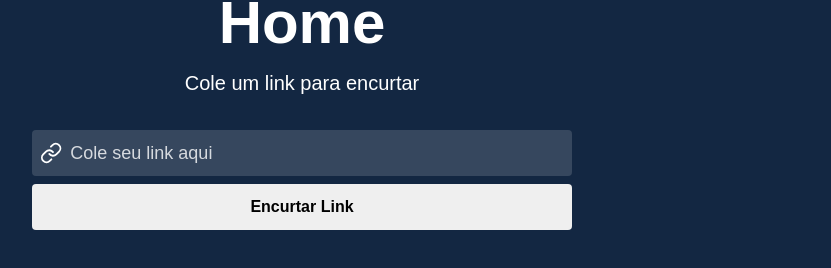
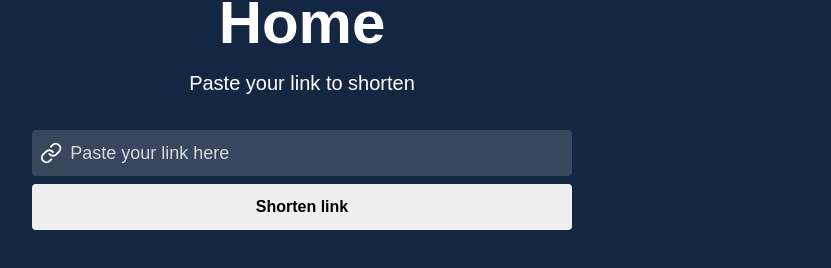
Before and after one commit to yullobomfim/meulink, a React (Create React App) app: page / in a window 1280 px wide. Shown: the part 390-658 px from the top of the page, without its empty margins (338-1169 px from the left). Built offline with nearby package versions, Linux system fonts and the light colour scheme.

Commit message:
HandleButton

```diff
--- a/src/pages/Home/index.js
+++ b/src/pages/Home/index.js
@@ -1,21 +1,32 @@
 import { FiLink } from 'react-icons/fi'
 import './home.css'
 import Menu from '../../components/menu'
+import { useState} from 'react';
+
 
 export default function Home() {
+const [link, setLink] = useState('');
+
+  function handleShortLink(){
+    alert( "My link is "+ link)
+  }
   return (
     <div className="container-home">
       <div className="logo">
         <img src="/logo.png" alt="Link Logo" />
         <h1>Home</h1>
-        <span> Cole um link para encurtar</span>
+        <span> Paste your link to shorten</span>
       </div>
       <div className="area-input">
         <div>
           <FiLink size={24} color='#FFF' />
-          <input placeholder='Cole seu link aqui' />
+          <input
+          placeholder='Paste your link here'
+          value={link}
+          onChange={ (e) => setLink(e.target.value)}
+          />
         </div>
-        <button>Encurtar Link</button>
+        <button onClick={handleShortLink}>Shorten link</button>
       </div>
       <Menu/>
     </div>
```
Also changed, not shown: src/pages/Error/index.js (+6 -1 lines).
